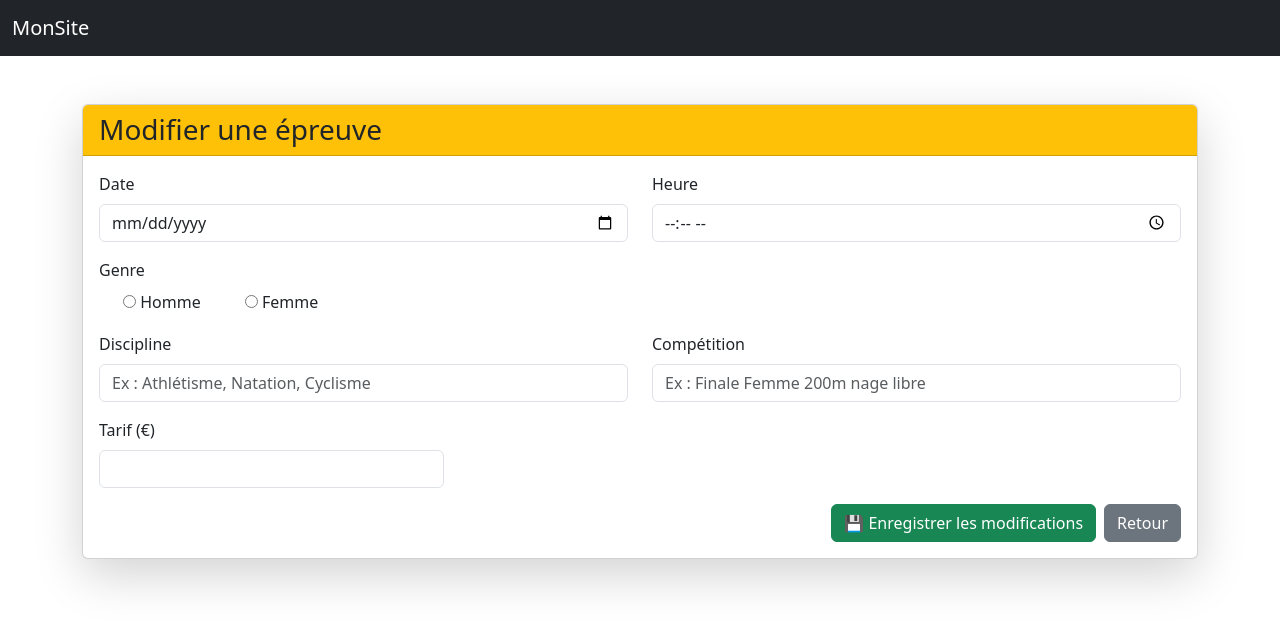
After one commit to achassefiere/projet_final_studi, a Django app: template projet_studi/myapp/templates/update_epreuve.html in a window 1280 px wide. The commit adds this page. Shown: the top 627 px of the page. Run offline with Django 5.2, Linux system fonts and the light colour scheme; the template is opened without the code that fills it: values that come from a table or form of the project are taken from there, others are empty.

Commit message:
ajout des epreuves CRUD

```diff
--- a/projet_studi/myapp/admin.py
+++ b/projet_studi/myapp/admin.py
@@ -1,10 +1,13 @@
 from django.contrib import admin
-
 from .models import *
 
 # Register your models here.
 
 admin.site.register(User)
+
+@admin.register(Epreuve)
+class EpreuveAdmin(admin.ModelAdmin):
+    list_display = ('date', 'heure', 'genre', 'discipline', 'competition', 'tarif')
 # admin.site.register(Roles)
 # admin.site.register(Users)
 # admin.site.register(Offres)
--- a/projet_studi/myapp/forms.py
+++ b/projet_studi/myapp/forms.py
@@ -1,6 +1,9 @@
 from django import forms
 from django.contrib.auth.forms import UserCreationForm
-from django.contrib.auth.models import User
+from django.contrib.auth import get_user_model
+from .models import Epreuve, GENRE_CHOICES
+
+User = get_user_model()
 
 class LoginForm(forms.Form):
     username = forms.CharField(label="Nom d'utilisateur", max_length=150)
@@ -13,3 +16,29 @@ class SignupForm(UserCreationForm):
     class Meta:
         model = User
         fields = ['username', 'email', 'password1', 'password2']
+
+
+class CreateEpreuveForm(forms.ModelForm):
+
+    genre = forms.ChoiceField(choices=GENRE_CHOICES, widget=forms.RadioSelect)
+
+    class Meta:
+        model = Epreuve
+        fields = ['date', 'heure', 'genre', 'discipline', 'competition', 'tarif']
+        widgets = {
+            'date': forms.DateInput(attrs={'type': 'date', 'class': 'form-control'}),
+            'heure': forms.TimeInput(attrs={'type': 'time', 'class': 'form-control'}),
+            'discipline': forms.TextInput(attrs={
+                'class': 'form-control',
+                'placeholder': 'Ex : Athlétisme, Natation, Cyclisme'
+            }),
+            'competition': forms.TextInput(attrs={
+                'class': 'form-control',
+                'placeholder': 'Ex : Finale Femme 200m nage libre'
+            }),
+            'tarif': forms.NumberInput(attrs={
+                'class': 'form-control',
+                'step': '0.01',
+                'min': '0'
+            }),
+        }
--- a/projet_studi/myapp/models.py
+++ b/projet_studi/myapp/models.py
@@ -7,3 +7,19 @@ from django.contrib.auth.models import AbstractUser
 
 class User(AbstractUser):
     pass
+
+GENRE_CHOICES = [
+    ('H', 'Homme'),
+    ('F', 'Femme'),
+]
+class Epreuve(models.Model):
+
+    date = models.DateField()
+    heure = models.TimeField()
+    discipline = models.CharField(max_length=100, help_text="Nom du sport, par exemple 'Athletisme', 'Natation' etc..")
+    genre = models.CharField(max_length=1, choices=GENRE_CHOICES)
+    competition = models.CharField(max_length=50, help_text="Nom de l'épreuve, par exemple 'Finale - 100 mètres")
+    tarif = models.DecimalField(max_digits=6, decimal_places=2, help_text="Tarif en euros")
+
+    def __str__(self):
+        return f"{self.discipline} - {self.competition} ({self.genre})"
--- a/projet_studi/myapp/templates/host.html
+++ b/projet_studi/myapp/templates/host.html
@@ -18,6 +18,7 @@
         <hr>
         {% if user.is_authenticated %}
             <p>Bonjour {{ user.username }} !</p>
+            <a href="{% url 'liste_epreuves' %}" class="btn btn-primary">Liste epreuves</a>
             <a href="{% url 'logout' %}" class="btn btn-danger">Se déconnecter</a>
                 {% else %}
                     <a href="{% url 'login' %}" class="btn btn-primary">Se connecter</a>
--- /dev/null
+++ b/projet_studi/myapp/templates/update_epreuve.html
@@ -0,0 +1,79 @@
+<!DOCTYPE html>
+<html lang="fr">
+    <head>
+        <meta charset="UTF-8">
+        <title>Accueil - Mon Site Django</title>
+        <link rel="stylesheet" href="https://cdn.jsdelivr.net/npm/bootstrap@5.3.2/dist/css/bootstrap.min.css">
+    </head>
+    <body>
+        <nav class="navbar navbar-expand-lg navbar-dark bg-dark">
+            <div class="container-fluid">
+                <a class="navbar-brand" href="#">MonSite</a>
+            </div>
+        </nav>
+        <div class="container mt-5 mb-5">
+        <div class="card shadow-lg">
+            <div class="card-header bg-warning text-dark">
+            <h3 class="mb-0">Modifier une épreuve</h3>
+            </div>
+
+            <div class="card-body">
+            {% if messages %}
+                {% for message in messages %}
+                <div class="alert alert-success">{{ message }}</div>
+                {% endfor %}
+            {% endif %}
+
+            <form method="post" novalidate>
+                {% csrf_token %}
+                {{ form.non_field_errors }}
+
+                <div class="row mb-3">
+                <div class="col-md-6">
+                    <label class="form-label">Date</label>
+                    {{ form.date }}
+                </div>
+                <div class="col-md-6">
+                    <label class="form-label">Heure</label>
+                    {{ form.heure }}
+                </div>
+                </div>
+
+                <div class="mb-3">
+                <label class="form-label d-block">Genre</label>
+                {% for radio in form.genre %}
+                    <div class="form-check form-check-inline">
+                    {{ radio.tag }}
+                    <label class="form-check-label" for="{{ radio.id_for_label }}">{{ radio.choice_label }}</label>
+                    </div>
+                {% endfor %}
+                </div>
+
+                <div class="row mb-3">
+                <div class="col-md-6">
+                    <label class="form-label">Discipline</label>
+                    {{ form.discipline }}
+                </div>
+                <div class="col-md-6">
+                    <label class="form-label">Compétition</label>
+                    {{ form.competition }}
+                </div>
+                </div>
+
+                <div class="row mb-3">
+                <div class="col-md-4">
+                    <label class="form-label">Tarif (€)</label>
+                    {{ form.tarif }}
+                </div>
+                </div>
+
+                <div class="d-flex justify-content-end">
+                <button type="submit" class="btn btn-success">💾 Enregistrer les modifications</button>
+                <a href="{% url 'liste_epreuves' %}" class="btn btn-secondary ms-2">Retour</a>
+                </div>
+            </form>
+            </div>
+        </div>
+        </div>
+    </body>
+</html>
--- a/projet_studi/myapp/urls.py
+++ b/projet_studi/myapp/urls.py
@@ -1,12 +1,16 @@
 from django.urls import path, include
-from .views import host_view, login_view, signup_view, logout_view, all_users, one_user
+from . import views
 
 
 urlpatterns = [
-    path('', host_view, name='host'), # rien entre guillemet = l'URL par défaut du site
-    path('login/', login_view, name='login'),
-    path('signup/', signup_view, name='signup'),
-    path('logout/', logout_view, name='logout'),
-    path('users', all_users),
-    path('user/<int:pk>', one_user)
+    path('', views.host_view, name='host'), # rien entre guillemet = l'URL par défaut du site
+    path('login/', views.login_view, name='login'),
+    path('signup/', views.signup_view, name='signup'),
+    path('logout/', views.logout_view, name='logout'),
+    path('epreuves/', views.list_epreuves, name='liste_epreuves'),
+    path('epreuves/creer/', views.create_epreuve, name='creer_epreuve'),
+    path('epreuves/modifier/<int:epreuve_id>/', views.update_epreuve, name='modifier_epreuve'),
+    path('epreuves/supprimer/<int:epreuve_id>/', views.delete_epreuve, name='supprimer_epreuve'),
+    path('users', views.all_users),
+    path('user/<int:pk>', views.one_user)
 ]
```
Also changed, not shown: projet_studi/myapp/templates/create_epreuve.html (added, +79 -0 lines), projet_studi/myapp/templates/list_epreuves.html (added, +57 -0 lines), projet_studi/myapp/views.py (+41 -2 lines), projet_studi/myapp/migrations/0002_epreuve.py (added), projet_studi/myapp/migrations/0003_alter_epreuve_genre.py (added).
